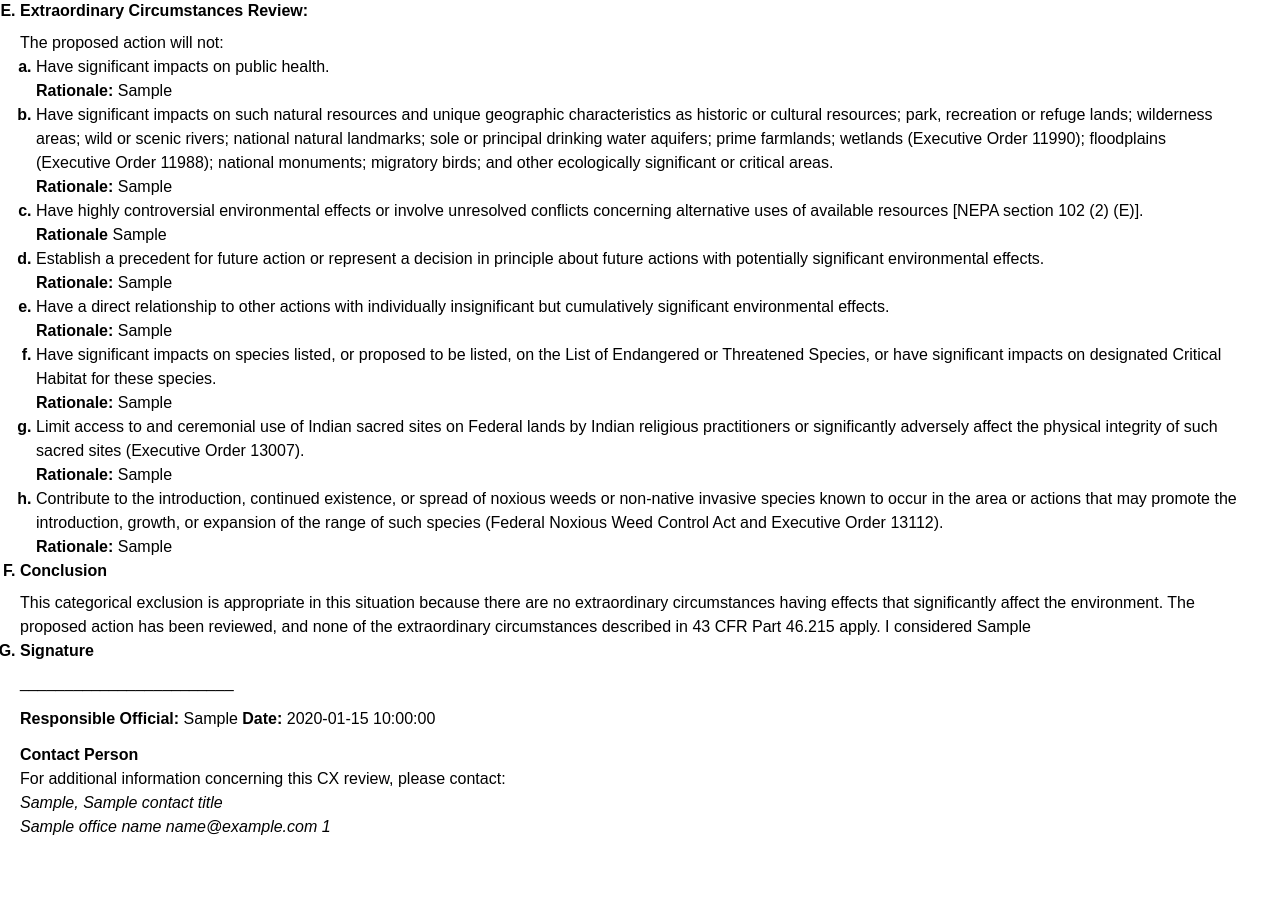
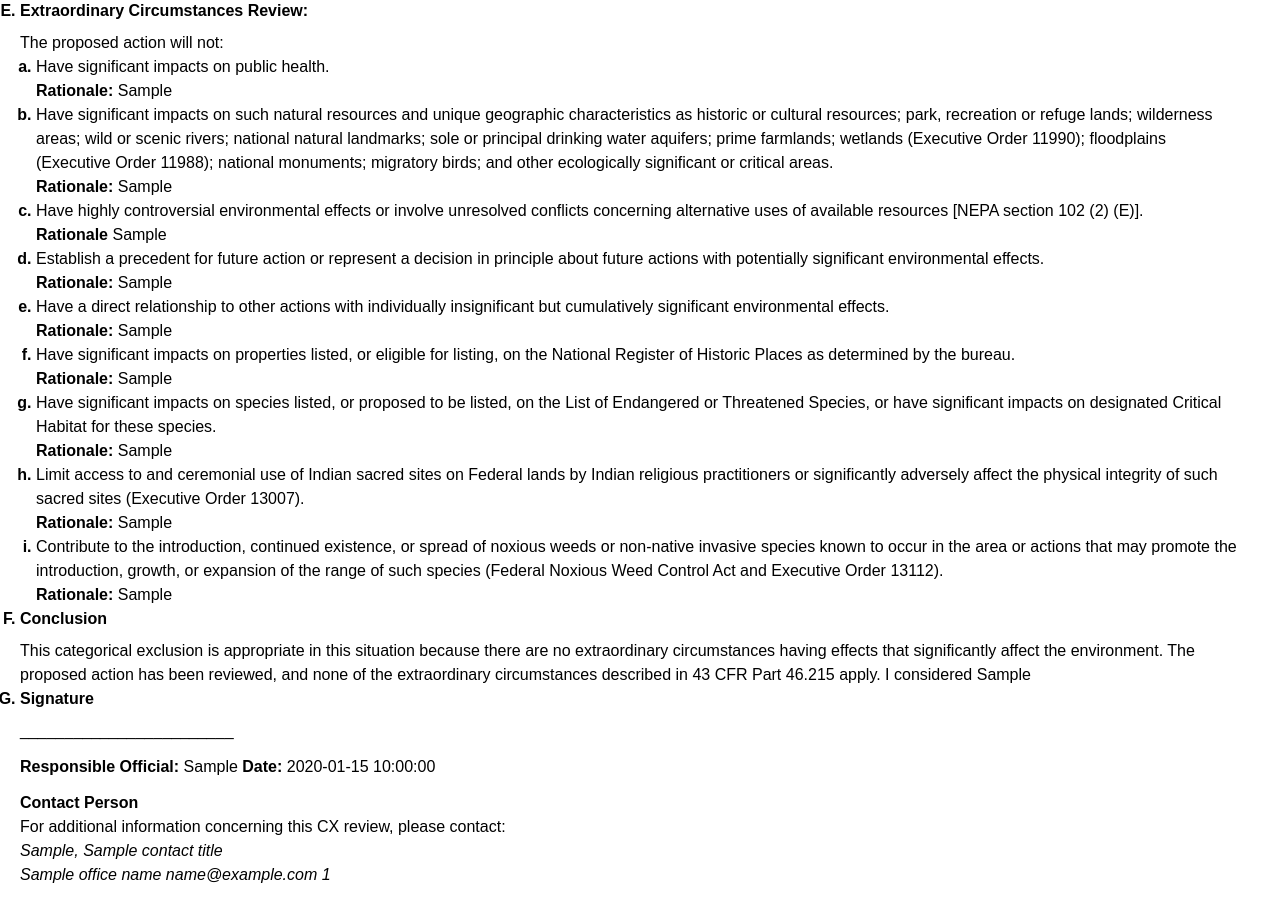
Before and after one commit to GSA-TTS/spiffworkflow-connector, a Python web app: template templates/blm-ce.html in a window 1280 px wide. Shown: the part 673-1580 px from the top of the page. Before the commit the page ends 1508 px from the top, so only its background shows below. Run offline with Jinja, Linux system fonts and the light colour scheme; the template is opened without the code that fills it: most values are stand-ins (such as "Sample title", 1, 10 or a date in 2020).

Commit message:
Add Register of Historic Places section

```diff
--- a/templates/blm-ce.html
+++ b/templates/blm-ce.html
@@ -135,6 +135,14 @@
               </li>
               <li>
                 <h4>
+                  Have significant impacts on properties listed, or eligible
+                  for listing, on the National Register of Historic Places as
+                  determined by the bureau.
+                </h4>
+                <p><strong>Rationale:</strong> {{historicPlacesImpacts}}</p>
+              </li>
+              <li>
+                <h4>
                   Have significant impacts on species listed, or proposed to be
                   listed, on the List of Endangered or Threatened Species, or
                   have significant impacts on designated Critical Habitat for
```
